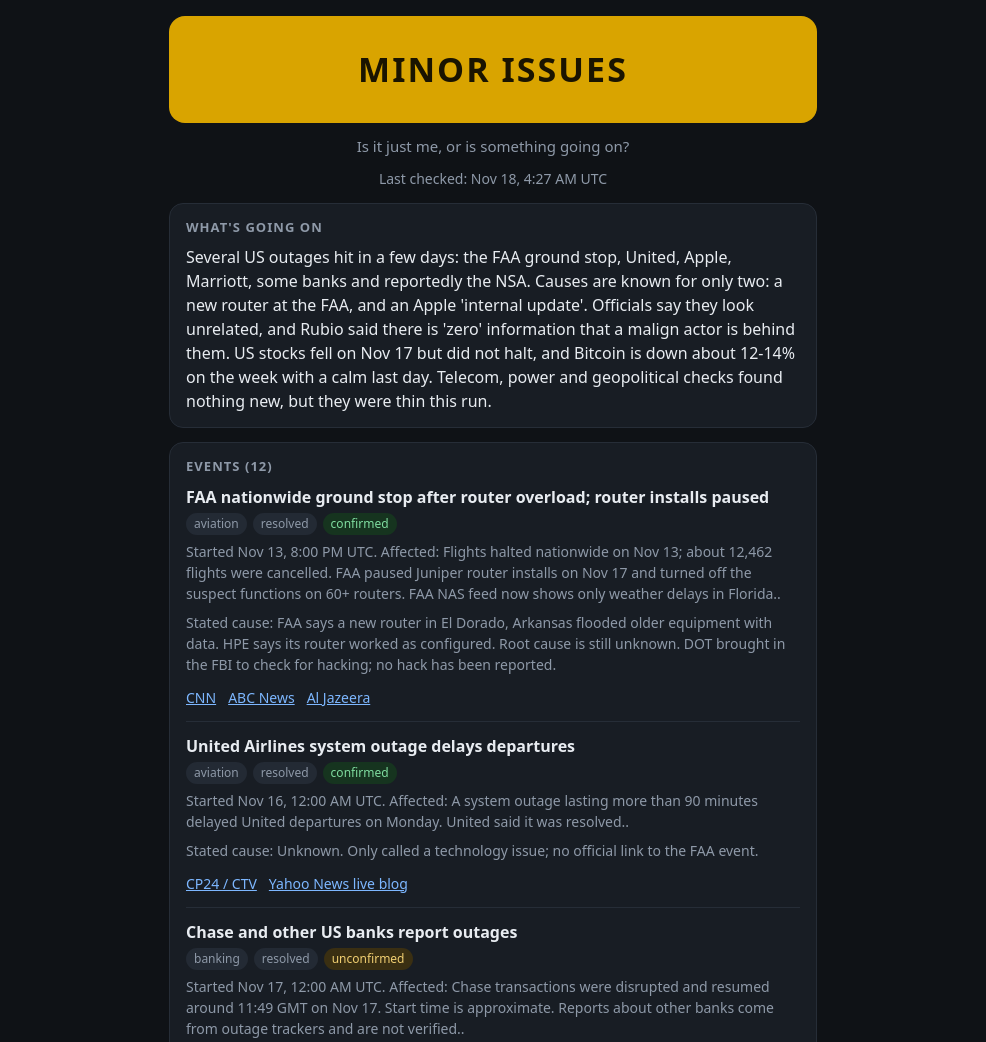
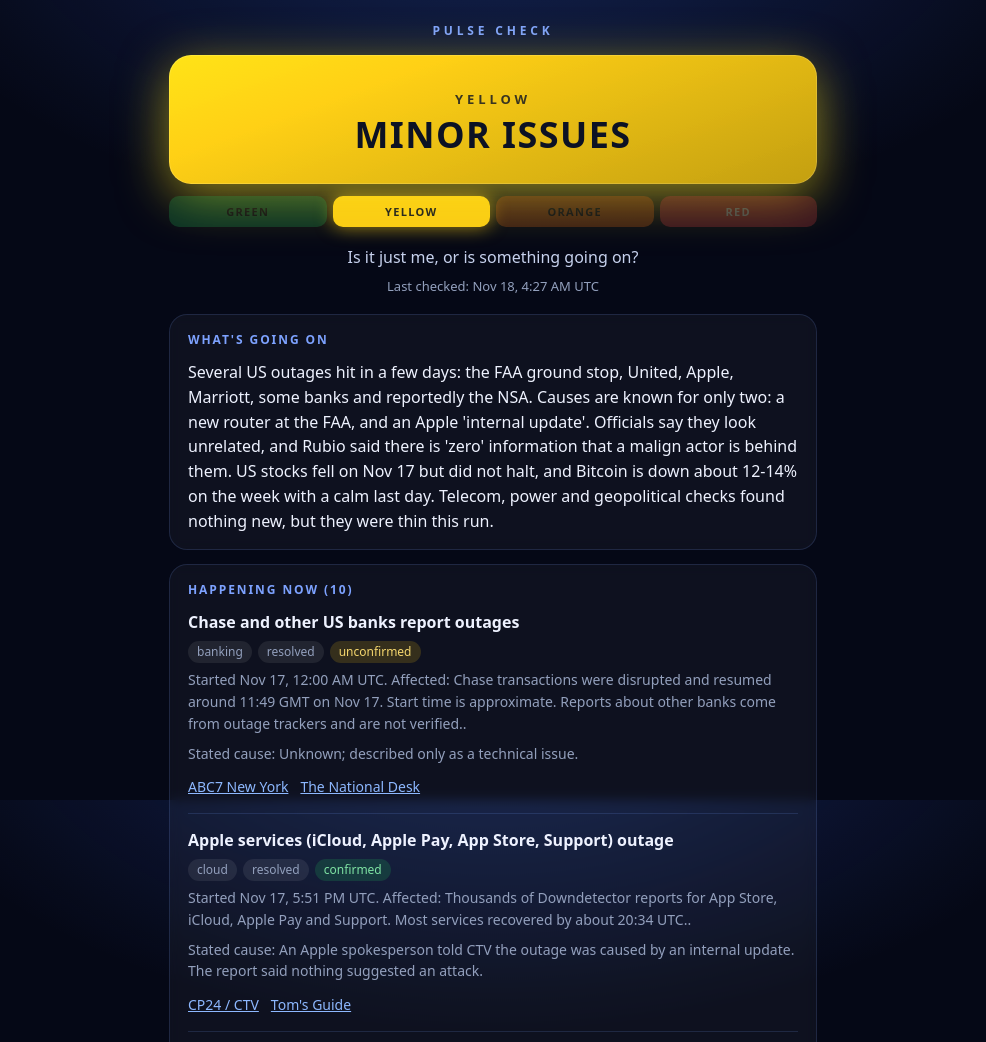
Before and after one commit to dommn8r7/pulse-check, a plain HTML site: page index.html in a window 1280 px wide. Shown: the top 1042 px of the page, without its empty margins (147-1133 px from the left). Drawn offline with Linux system fonts and the light colour scheme.

Commit message:
Add files via upload

```diff
--- a/index.html
+++ b/index.html
@@ -6,34 +6,44 @@
 <meta name="robots" content="noindex, nofollow">
 <title>Pulse Check: is something going on?</title>
 <style>
-  :root { --bg:#0f1216; --card:#181d24; --text:#e8ecf1; --muted:#8e99a8; --line:#262d37;
-          --green:#1f9d57; --yellow:#d9a400; --orange:#e8731a; --red:#d93025; --err:#6b7280; }
+  :root { --bg:#050816; --text:#eef2ff; --muted:#93a0bd; --line:rgba(120,160,255,.16);
+          --green:#22c55e; --yellow:#facc15; --orange:#f97316; --red:#ef4444; --err:#6b7280; }
   * { box-sizing: border-box; }
-  body { margin:0; background:var(--bg); color:var(--text); font:16px/1.5 system-ui,-apple-system,Segoe UI,Roboto,sans-serif; }
-  main { max-width:680px; margin:0 auto; padding:16px 16px 48px; }
-  .badge { border-radius:16px; padding:28px 16px; text-align:center; font-size:34px; font-weight:800; letter-spacing:.06em; color:#fff; background:var(--err); }
-  .badge.green{background:var(--green)} .badge.yellow{background:var(--yellow);color:#1a1400}
-  .badge.orange{background:var(--orange)} .badge.red{background:var(--red)}
-  .tagline { text-align:center; color:var(--muted); font-size:15px; margin:12px 0 0; }
-  .updated { text-align:center; color:var(--muted); font-size:14px; margin:10px 0 14px; }
-  .stale { background:#4a1d1d; border:1px solid var(--red); color:#ffd6d3; padding:12px 14px; border-radius:12px; margin-bottom:14px; font-weight:600; }
-  .changed { text-align:center; font-size:13px; color:var(--muted); margin-top:-6px; margin-bottom:10px; }
-  section { background:var(--card); border:1px solid var(--line); border-radius:14px; padding:14px 16px; margin-bottom:14px; }
-  h2 { margin:0 0 8px; font-size:13px; text-transform:uppercase; letter-spacing:.08em; color:var(--muted); }
+  body { margin:0; color:var(--text); font:16px/1.55 system-ui,-apple-system,Segoe UI,Roboto,sans-serif; min-height:100vh;
+         background: radial-gradient(900px 500px at 50% -120px, rgba(60,110,255,.28), transparent 70%), var(--bg); background-attachment:fixed; }
+  main { max-width:680px; margin:0 auto; padding:22px 16px 56px; }
+  .brand { text-align:center; font-size:12px; letter-spacing:.32em; text-transform:uppercase; color:#7da2ff; margin:0 0 14px; font-weight:700; }
+  .badge { --c:var(--err); border-radius:22px; padding:34px 16px 30px; text-align:center; color:#0b1020; background:linear-gradient(160deg, var(--c), color-mix(in srgb, var(--c) 70%, #000));
+           box-shadow:0 0 0 1px rgba(255,255,255,.12) inset, 0 12px 50px color-mix(in srgb, var(--c) 55%, transparent); animation:glow 3.2s ease-in-out infinite; }
+  .badge .lvl { font-size:13px; font-weight:800; letter-spacing:.3em; opacity:.8; }
+  .badge .lbl { font-size:36px; font-weight:900; letter-spacing:.04em; line-height:1.1; margin-top:6px; }
+  .badge.green{--c:var(--green)} .badge.yellow{--c:var(--yellow)} .badge.orange{--c:var(--orange)} .badge.red{--c:var(--red);color:#fff}
+  @keyframes glow { 0%,100%{filter:brightness(1)} 50%{filter:brightness(1.12)} }
+  .scale { display:grid; grid-template-columns:repeat(4,1fr); gap:6px; margin:12px 0 0; }
+  .scale span { text-align:center; font-size:11px; font-weight:800; letter-spacing:.12em; padding:7px 0; border-radius:10px; background:var(--c); color:#0b1020; opacity:.22; }
+  .scale span.on { opacity:1; box-shadow:0 0 18px color-mix(in srgb, var(--c) 60%, transparent); }
+  .scale .green{--c:var(--green)} .scale .yellow{--c:var(--yellow)} .scale .orange{--c:var(--orange)} .scale .red{--c:var(--red);color:#fff}
+  .tagline { text-align:center; color:#c7d2ee; font-size:16px; margin:18px 0 0; }
+  .updated { text-align:center; color:var(--muted); font-size:13px; margin:6px 0 18px; }
+  .stale { background:rgba(239,68,68,.15); border:1px solid var(--red); color:#ffd6d3; padding:12px 14px; border-radius:12px; margin-bottom:14px; font-weight:600; }
+  .changed { text-align:center; font-size:13px; color:var(--muted); margin-top:-10px; margin-bottom:12px; }
+  section { background:rgba(255,255,255,.04); border:1px solid var(--line); border-radius:18px; padding:16px 18px; margin-bottom:14px; backdrop-filter:blur(6px); }
+  h2 { margin:0 0 10px; font-size:12px; text-transform:uppercase; letter-spacing:.16em; color:#7da2ff; }
   p { margin:0 0 8px; } p:last-child { margin-bottom:0; }
-  .ev { border-top:1px solid var(--line); padding:12px 0; } .ev:first-of-type { border-top:0; padding-top:0; }
-  .ev h3 { margin:0 0 4px; font-size:16px; }
+  .ev { border-top:1px solid var(--line); padding:14px 0; } .ev:first-of-type { border-top:0; padding-top:0; }
+  .ev h3 { margin:0 0 6px; font-size:16px; }
   .tags { display:flex; flex-wrap:wrap; gap:6px; margin-bottom:6px; }
-  .tag { font-size:12px; padding:2px 8px; border-radius:999px; background:#232a34; color:var(--muted); }
-  .tag.ok { background:#16341f; color:#7fdc9f; } .tag.un { background:#3a2f12; color:#f1cf72; }
+  .tag { font-size:12px; padding:2px 9px; border-radius:999px; background:rgba(255,255,255,.08); color:var(--muted); }
+  .tag.ok { background:rgba(34,197,94,.18); color:#7fe3a4; } .tag.un { background:rgba(250,204,21,.16); color:#f5d76e; }
   .meta { font-size:14px; color:var(--muted); }
-  .links a { display:inline-block; margin:4px 12px 0 0; color:#7db7ff; font-size:14px; word-break:break-all; }
-  .strip { display:flex; gap:3px; align-items:flex-end; height:34px; }
-  .strip span { flex:1; min-width:4px; border-radius:3px; background:var(--err); height:100%; opacity:.9; }
+  .links a { display:inline-block; margin:4px 12px 0 0; color:#8db8ff; font-size:14px; word-break:break-all; }
+  details { margin-top:4px; } summary { cursor:pointer; color:#7da2ff; font-size:14px; padding:6px 0; }
+  .strip { display:flex; gap:4px; align-items:flex-end; height:34px; }
+  .strip span { flex:1; min-width:4px; border-radius:4px; background:var(--err); height:100%; }
   .strip .green{background:var(--green)} .strip .yellow{background:var(--yellow)} .strip .orange{background:var(--orange)} .strip .red{background:var(--red)}
-  .strip .none{background:#222831}
-  .legend { display:flex; justify-content:space-between; font-size:12px; color:var(--muted); margin-top:4px; }
-  .disclaimer { font-size:13px; color:var(--muted); text-align:center; margin-top:22px; }
+  .strip .none{background:rgba(255,255,255,.08)}
+  .legend { display:flex; justify-content:space-between; font-size:12px; color:var(--muted); margin-top:6px; }
+  .disclaimer { font-size:12.5px; color:var(--muted); text-align:center; margin-top:24px; }
   .note { font-size:13px; color:var(--muted); }
 </style>
 </head>
@@ -70,27 +80,30 @@ function render(s, history) {
   if (stale) {
     h += `<div class="stale">Out of date: last good check ${esc(fmt(s.generated_at))} (${Math.round(ageMin)} min ago). The scan may have failed, so do not rely on this status.${s.stale_reason ? `<br><span class="note">${esc(s.stale_reason)}</span>` : ""}</div>`;
   }
-  h += `<div class="badge ${esc(s.level)}">${esc(LABEL[s.level] || s.level.toUpperCase())}</div>`;
+  h += `<p class="brand">Pulse Check</p><div class="badge ${esc(s.level)}"><div class="lvl">${esc(String(s.level).toUpperCase())}</div><div class="lbl">${esc(LABEL[s.level] || s.level.toUpperCase())}</div></div>`;
+  h += `<div class="scale">${["green","yellow","orange","red"].map((l) => `<span class="${l}${l === s.level ? " on" : ""}">${l.toUpperCase()}</span>`).join("")}</div>`;
   h += `<p class="tagline">Is it just me, or is something going on?</p><p class="updated">Last checked: ${esc(fmt(s.generated_at))}</p>`;
   if (s.level_changed_from_last_run) h += `<p class="changed">Level changed since last scan</p>`;
   h += `<section><h2>What's going on</h2><p>${esc(s.summary)}</p>${s.guardrail_note ? `<p class="note">${esc(s.guardrail_note)}</p>` : ""}</section>`;
 
-  h += `<section><h2>Events (${s.events.length})</h2>`;
-  if (!s.events.length) h += `<p class="meta">Nothing unusual found in the last 72 hours.</p>`;
-  for (const e of s.events) {
-    h += `<div class="ev"><h3>${esc(e.title)}</h3><div class="tags">
+  const fresh = (e) => e.status !== "resolved" || (Date.now() - Date.parse(e.started_at || 0)) < 36 * 3600e3;
+  const cur = s.events.filter(fresh), old = s.events.filter((e) => !fresh(e));
+  const evHtml = (e) => `<div class="ev"><h3>${esc(e.title)}</h3><div class="tags">
       <span class="tag">${esc(e.category)}</span>
       <span class="tag">${esc(e.status)}</span>
       <span class="tag ${e.confirmed ? "ok" : "un"}">${e.confirmed ? "confirmed" : "unconfirmed"}</span></div>
       <p class="meta">${e.started_at ? "Started " + esc(fmt(e.started_at)) + ". " : ""}${e.impact ? "Affected: " + esc(e.impact) + "." : ""}</p>
       ${e.stated_cause ? `<p class="meta">Stated cause: ${esc(e.stated_cause)}</p>` : ""}
       <div class="links">${e.sources.map((x) => safeUrl(x.url) ? `<a href="${esc(safeUrl(x.url))}" target="_blank" rel="noopener noreferrer">${esc(x.name || x.url)}</a>` : "").join("")}</div></div>`;
-  }
+  h += `<section><h2>Happening now (${cur.length})</h2>`;
+  if (!cur.length) h += `<p class="meta">Nothing active right now.</p>`;
+  h += cur.map(evHtml).join("");
+  if (old.length) h += `<details><summary>Earlier, already fixed (${old.length})</summary>${old.map(evHtml).join("")}</details>`;
   h += `</section>`;
 
   const c = s.connection_assessment;
   const VERDICT = { unrelated:"Looks like separate problems", possibly_related:"Might be connected, not proven", likely_related:"Likely connected", unknown:"Too early to tell" };
-  const SURE = { high:"Pretty sure", medium:"Not fully certain", low:"Just a guess" };
+  const SURE = { high:"Pretty sure", medium:"Not fully certain", low:"Not very sure" };
   h += `<section><h2>Is this one big problem or separate ones?</h2><p><b>${esc(VERDICT[c.verdict] || "Too early to tell")}.</b> ${esc(SURE[c.confidence] || "Not fully certain")}.</p>
         <p class="meta"><b>Why:</b> ${esc(c.reasoning)}</p>${c.would_change_my_mind ? `<p class="meta"><b>What would change our mind:</b> ${esc(c.would_change_my_mind)}</p>` : ""}</section>`;
 
--- a/scan.mjs
+++ b/scan.mjs
@@ -89,12 +89,12 @@ LEVELS: green = nothing unusual; yellow = several incidents, no link found; oran
 
 CORRELATION TEST for each pair of events: shared vendor/dependency? same time window? official statement of common cause? same failure signature? If none, call them independent.
 
-PLAIN LANGUAGE (important): write for an ordinary adult, 8th-grade reading level. Short sentences. No jargon: never write "failure signature", "common cause", "shared vendor", "dependency", "vector" or "attribution". In connection_assessment.reasoning say in 2-3 short sentences what each main incident's known cause is (or that nobody has said) and whether anything officially links them. In would_change_my_mind give one short sentence about what news would make you think they ARE connected (for example: an official statement blaming the same company or attacker, or several big systems failing at the same moment). Same plain style for summary and prep_note.
+PLAIN LANGUAGE (important): write for an ordinary adult, 8th-grade reading level. Short sentences. No jargon: never write "failure signature", "common cause", "shared vendor", "dependency", "vector" or "attribution". In connection_assessment.reasoning say in 2-3 short sentences what each main incident's known cause is (or that nobody has said) and whether anything officially links them. In would_change_my_mind give one short sentence about what news would make you think they ARE connected (for example: an official statement blaming the same company or attacker, or several big systems failing at the same moment). Same plain style for summary and prep_note. The summary must be 2-3 short sentences, under 60 words, lead with the single most important thing, and never list every event.
 
 HONESTY RULES: never state "this is not a cyber attack" as fact; say "no official source reports a cyber attack and the stated causes are X". Separate confirmed facts from inference. Give a confidence level. If sources conflict, say so and summarize both sides. If you cannot verify, say "unknown". Calm, practical tone. No panic language.
 
 OUTPUT RULES: ONE JSON object only, no markdown fences, no prose before or after, no citation markup. Inside JSON strings NEVER use double quotes (use single quotes) and never use line breaks; keep every string under 300 characters; list at most 12 events (most important first). Exactly this shape:
-{"generated_at":"ISO timestamp","level":"green|yellow|orange|red","level_changed_from_last_run":false,"summary":"3-5 plain sentences","events":[{"id":"stable-kebab-id","category":"cloud|aviation|banking|payments|markets|telecom|power|cisa|geopolitical|other","title":"","started_at":"ISO","status":"ongoing|resolved","impact":"","stated_cause":"","confirmed":true,"sources":[{"name":"","url":"https://..."}]}],"connection_assessment":{"verdict":"unrelated|possibly_related|likely_related|unknown","confidence":"low|medium|high","reasoning":"","would_change_my_mind":""},"alert":{"send":false,"headline":"","reason":""},"prep_note":""}
+{"generated_at":"ISO timestamp","level":"green|yellow|orange|red","level_changed_from_last_run":false,"summary":"2-3 short plain sentences, under 60 words total","events":[{"id":"stable-kebab-id","category":"cloud|aviation|banking|payments|markets|telecom|power|cisa|geopolitical|other","title":"","started_at":"ISO","status":"ongoing|resolved","impact":"","stated_cause":"","confirmed":true,"sources":[{"name":"","url":"https://..."}]}],"connection_assessment":{"verdict":"unrelated|possibly_related|likely_related|unknown","confidence":"low|medium|high","reasoning":"","would_change_my_mind":""},"alert":{"send":false,"headline":"","reason":""},"prep_note":""}
 prep_note: calm practical steps, ONLY when level is yellow or above, else empty string. Every event needs at least one source with a real URL you actually saw. Quiet day = green with an empty or short events list.`;
 
 // ---------- Anthropic call ----------
```
